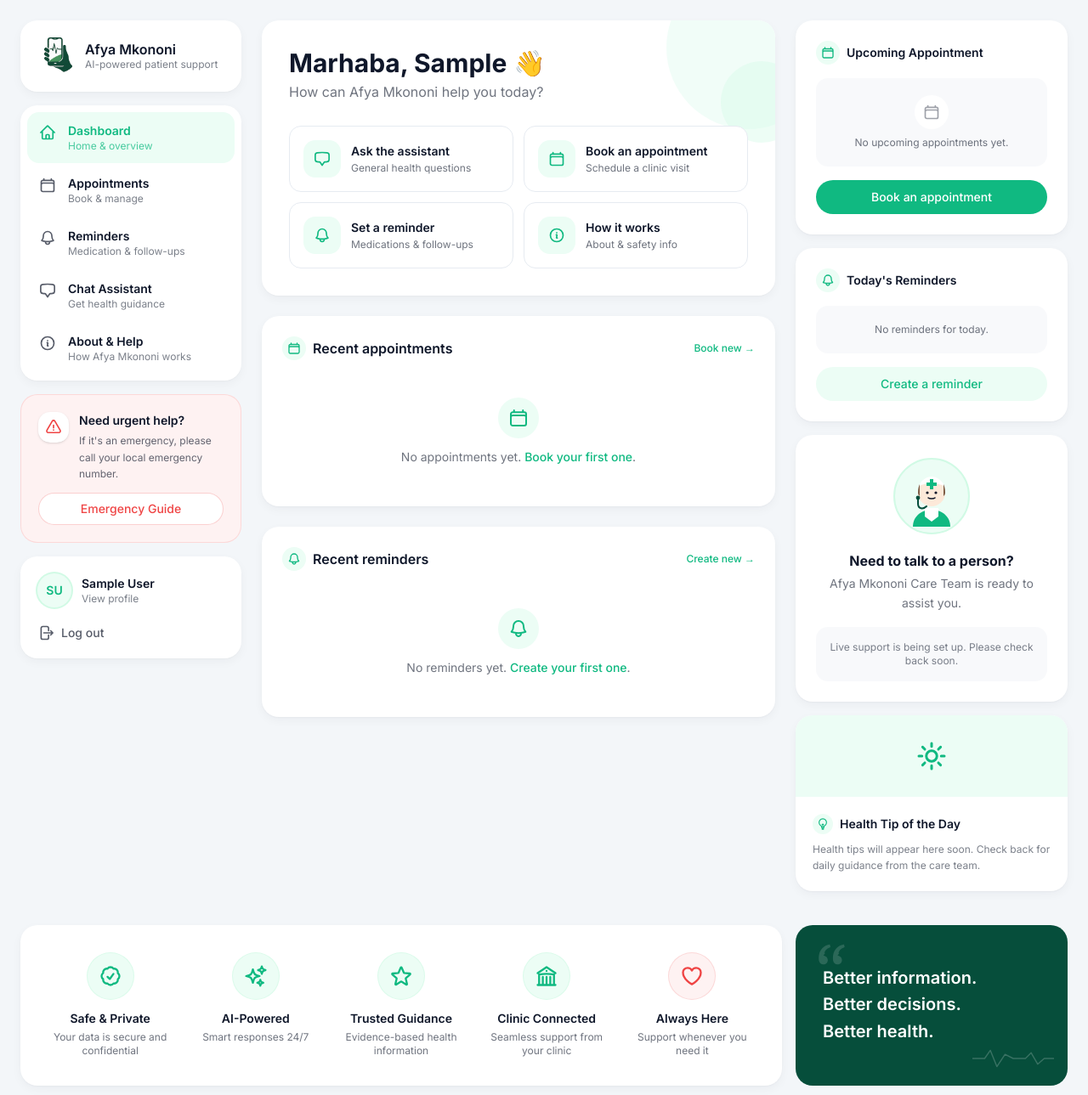
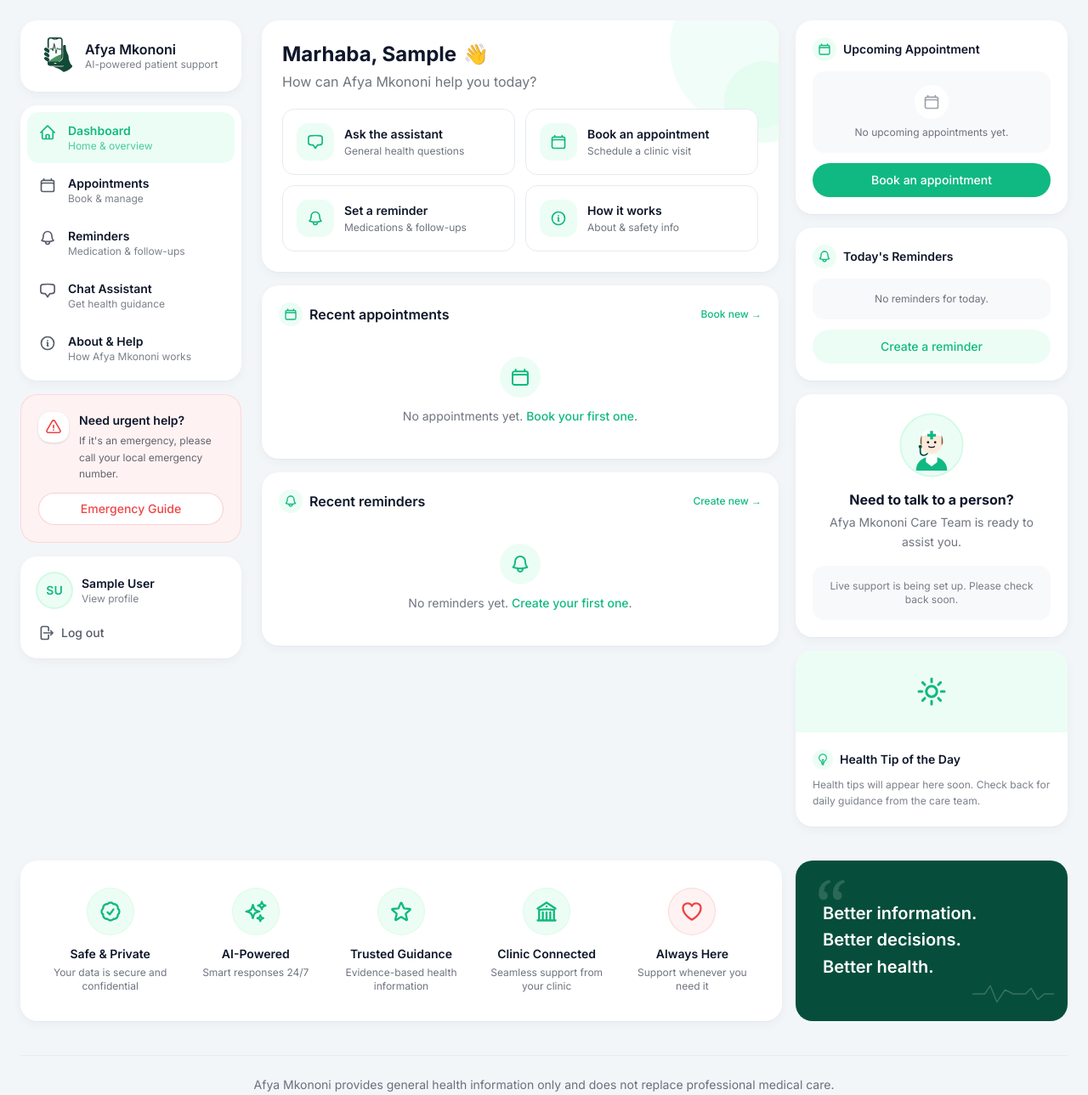
Before and after one commit to Naomi-cherono85/afya-mkononi, a Django app: page /app/ in a window 1280 px wide. Shown: the top 1289 px of the page at 85% size. Run offline with Django 5.2, Linux system fonts and the light colour scheme; the visitor is signed in with stand-in values (Sample User, id 1); data comes from the database, SQL or seed files in the repository; data that the repository does not hold is empty; some libraries are stand-ins or nearby versions.

Commit message:
changed the dashboard's scale

```diff
--- a/backend/apps/frontend/templates/frontend/pages/dashboard.html
+++ b/backend/apps/frontend/templates/frontend/pages/dashboard.html
@@ -3,22 +3,22 @@
 {% block title %}Dashboard — Afya Mkononi{% endblock %}
 
 {% block content %}
-<div class="grid xl:grid-cols-[1fr_320px] gap-6">
+<div class="grid xl:grid-cols-[1fr_320px] gap-5">
 
-    <section class="flex flex-col gap-6 min-w-0">
+    <section class="flex flex-col gap-4 min-w-0">
 
-        <div class="bg-background rounded-card shadow-card p-8 relative overflow-hidden">
+        <div class="bg-background rounded-card shadow-card p-6 relative overflow-hidden">
             <div class="absolute -top-16 -right-16 w-48 h-48 rounded-full bg-accent-soft/70"></div>
             <div class="absolute top-12 -right-8 w-24 h-24 rounded-full bg-accent-tint/40"></div>
 
             <div class="relative">
                 <div class="flex items-center gap-2 mb-1">
-                    <h1 class="text-3xl font-bold text-foreground">{{ greeting }}, {{ user.get_short_name|default:user.username }}</h1>
-                    <span class="text-3xl">👋</span>
+                    <h1 class="text-2xl font-bold text-foreground">{{ greeting }}, {{ user.get_short_name|default:user.username }}</h1>
+                    <span class="text-2xl">👋</span>
                 </div>
                 <p class="text-foreground/60">How can Afya Mkononi help you today?</p>
 
-                <div class="mt-7 grid sm:grid-cols-2 gap-3">
+                <div class="mt-5 grid sm:grid-cols-2 gap-3">
                     <a href="{% url 'frontend:chat' %}" class="flex items-center gap-3 p-4 rounded-soft border border-border bg-background hover:border-accent hover:bg-accent-soft/50 transition group">
                         <div class="w-11 h-11 rounded-soft bg-accent-soft group-hover:bg-accent-tint flex items-center justify-center shrink-0 transition">
                             <svg class="w-5 h-5 text-accent" fill="none" stroke="currentColor" stroke-width="2" viewBox="0 0 24 24"><path stroke-linecap="round" stroke-linejoin="round" d="M2.25 12.76c0 1.6 1.123 2.994 2.707 3.227 1.068.157 2.148.279 3.238.364.466.037.893.281 1.153.671L12 21l2.652-3.978c.26-.39.687-.634 1.153-.67 1.09-.086 2.17-.208 3.238-.365 1.584-.233 2.707-1.626 2.707-3.228V6.741c0-1.602-1.123-2.995-2.707-3.228A48.394 48.394 0 0 0 12 3c-2.392 0-4.744.175-7.043.513C3.373 3.746 2.25 5.14 2.25 6.741v6.018Z"/></svg>
@@ -62,8 +62,8 @@
             </div>
         </div>
 
-        <div class="bg-background rounded-card shadow-card p-6">
-            <div class="flex items-center justify-between mb-5">
+        <div class="bg-background rounded-card shadow-card p-5">
+            <div class="flex items-center justify-between mb-4">
                 <div class="flex items-center gap-2">
                     <div class="w-7 h-7 rounded-soft bg-accent-soft flex items-center justify-center">
                         <svg class="w-4 h-4 text-accent" fill="none" stroke="currentColor" stroke-width="2" viewBox="0 0 24 24"><path stroke-linecap="round" stroke-linejoin="round" d="M6.75 3v2.25M17.25 3v2.25M3 18.75V7.5a2.25 2.25 0 0 1 2.25-2.25h13.5A2.25 2.25 0 0 1 21 7.5v11.25m-18 0A2.25 2.25 0 0 0 5.25 21h13.5A2.25 2.25 0 0 0 21 18.75m-18 0v-7.5A2.25 2.25 0 0 1 5.25 9h13.5A2.25 2.25 0 0 1 21 11.25v7.5"/></svg>
@@ -100,7 +100,7 @@
                     {% endfor %}
                 </ul>
             {% else %}
-                <div class="text-center py-6">
+                <div class="text-center py-5">
                     <div class="w-12 h-12 mx-auto rounded-full bg-accent-soft flex items-center justify-center mb-3">
                         <svg class="w-6 h-6 text-accent" fill="none" stroke="currentColor" stroke-width="2" viewBox="0 0 24 24"><path stroke-linecap="round" stroke-linejoin="round" d="M6.75 3v2.25M17.25 3v2.25M3 18.75V7.5a2.25 2.25 0 0 1 2.25-2.25h13.5A2.25 2.25 0 0 1 21 7.5v11.25m-18 0A2.25 2.25 0 0 0 5.25 21h13.5A2.25 2.25 0 0 0 21 18.75m-18 0v-7.5A2.25 2.25 0 0 1 5.25 9h13.5A2.25 2.25 0 0 1 21 11.25v7.5"/></svg>
                     </div>
@@ -109,8 +109,8 @@
             {% endif %}
         </div>
 
-        <div class="bg-background rounded-card shadow-card p-6">
-            <div class="flex items-center justify-between mb-5">
+        <div class="bg-background rounded-card shadow-card p-5">
+            <div class="flex items-center justify-between mb-4">
                 <div class="flex items-center gap-2">
                     <div class="w-7 h-7 rounded-soft bg-accent-soft flex items-center justify-center">
                         <svg class="w-4 h-4 text-accent" fill="none" stroke="currentColor" stroke-width="2" viewBox="0 0 24 24"><path stroke-linecap="round" stroke-linejoin="round" d="M14.857 17.082a23.848 23.848 0 0 0 5.454-1.31A8.967 8.967 0 0 1 18 9.75V9A6 6 0 0 0 6 9v.75a8.967 8.967 0 0 1-2.312 6.022c1.733.64 3.56 1.085 5.455 1.31m5.714 0a24.255 24.255 0 0 1-5.714 0m5.714 0a3 3 0 1 1-5.714 0"/></svg>
@@ -145,7 +145,7 @@
                     {% endfor %}
                 </ul>
             {% else %}
-                <div class="text-center py-6">
+                <div class="text-center py-5">
                     <div class="w-12 h-12 mx-auto rounded-full bg-accent-soft flex items-center justify-center mb-3">
                         <svg class="w-6 h-6 text-accent" fill="none" stroke="currentColor" stroke-width="2" viewBox="0 0 24 24"><path stroke-linecap="round" stroke-linejoin="round" d="M14.857 17.082a23.848 23.848 0 0 0 5.454-1.31A8.967 8.967 0 0 1 18 9.75V9A6 6 0 0 0 6 9v.75a8.967 8.967 0 0 1-2.312 6.022c1.733.64 3.56 1.085 5.455 1.31m5.714 0a24.255 24.255 0 0 1-5.714 0m5.714 0a3 3 0 1 1-5.714 0"/></svg>
                     </div>
--- a/backend/apps/frontend/templates/frontend/partials/human_support_card.html
+++ b/backend/apps/frontend/templates/frontend/partials/human_support_card.html
@@ -1,9 +1,9 @@
 {# Human Support / WhatsApp card. Number comes from SiteSettings (admin-editable). #}
-<div class="bg-background rounded-card shadow-card p-6 hover:shadow-card-hover transition">
+<div class="bg-background rounded-card shadow-card p-5 hover:shadow-card-hover transition">
 
-    <div class="flex items-center justify-center mb-4">
+    <div class="flex items-center justify-center mb-3">
         {# Friendly nurse / support-agent illustration (inline SVG, brand colours). #}
-        <svg class="w-24 h-24" viewBox="0 0 96 96" fill="none" aria-hidden="true">
+        <svg class="w-20 h-20" viewBox="0 0 96 96" fill="none" aria-hidden="true">
             <circle cx="48" cy="48" r="44" fill="#ecfdf5"/>
             <circle cx="48" cy="48" r="44" stroke="#d1fae5" stroke-width="2"/>
             <!-- shoulders / uniform -->
--- a/backend/apps/frontend/templates/frontend/partials/sidebar_right.html
+++ b/backend/apps/frontend/templates/frontend/partials/sidebar_right.html
@@ -1,7 +1,7 @@
 <div class="flex flex-col gap-4">
 
-    <div class="bg-background rounded-card shadow-card p-6">
-        <div class="flex items-center gap-2 mb-4">
+    <div class="bg-background rounded-card shadow-card p-5">
+        <div class="flex items-center gap-2 mb-3">
             <div class="w-7 h-7 rounded-soft bg-accent-soft flex items-center justify-center">
                 <svg class="w-4 h-4 text-accent" fill="none" stroke="currentColor" stroke-width="2" viewBox="0 0 24 24">
                     <path stroke-linecap="round" stroke-linejoin="round" d="M6.75 3v2.25M17.25 3v2.25M3 18.75V7.5a2.25 2.25 0 0 1 2.25-2.25h13.5A2.25 2.25 0 0 1 21 7.5v11.25m-18 0A2.25 2.25 0 0 0 5.25 21h13.5A2.25 2.25 0 0 0 21 18.75m-18 0v-7.5A2.25 2.25 0 0 1 5.25 9h13.5A2.25 2.25 0 0 1 21 11.25v7.5"/>
@@ -29,7 +29,7 @@
                 Book another appointment
             </a>
         {% else %}
-            <div class="bg-muted/60 rounded-soft p-5 mb-4 text-center">
+            <div class="bg-muted/60 rounded-soft p-4 mb-3 text-center">
                 <div class="w-10 h-10 mx-auto rounded-full bg-background flex items-center justify-center mb-2">
                     <svg class="w-5 h-5 text-foreground/40" fill="none" stroke="currentColor" stroke-width="2" viewBox="0 0 24 24"><path stroke-linecap="round" stroke-linejoin="round" d="M6.75 3v2.25M17.25 3v2.25M3 18.75V7.5a2.25 2.25 0 0 1 2.25-2.25h13.5A2.25 2.25 0 0 1 21 7.5v11.25m-18 0A2.25 2.25 0 0 0 5.25 21h13.5A2.25 2.25 0 0 0 21 18.75m-18 0v-7.5A2.25 2.25 0 0 1 5.25 9h13.5A2.25 2.25 0 0 1 21 11.25v7.5"/></svg>
                 </div>
@@ -41,8 +41,8 @@
         {% endif %}
     </div>
 
-    <div class="bg-background rounded-card shadow-card p-6">
-        <div class="flex items-center gap-2 mb-4">
+    <div class="bg-background rounded-card shadow-card p-5">
+        <div class="flex items-center gap-2 mb-3">
             <div class="w-7 h-7 rounded-soft bg-accent-soft flex items-center justify-center">
                 <svg class="w-4 h-4 text-accent" fill="none" stroke="currentColor" stroke-width="2" viewBox="0 0 24 24">
                     <path stroke-linecap="round" stroke-linejoin="round" d="M14.857 17.082a23.848 23.848 0 0 0 5.454-1.31A8.967 8.967 0 0 1 18 9.75V9A6 6 0 0 0 6 9v.75a8.967 8.967 0 0 1-2.312 6.022c1.733.64 3.56 1.085 5.455 1.31m5.714 0a24.255 24.255 0 0 1-5.714 0m5.714 0a3 3 0 1 1-5.714 0"/>
@@ -74,7 +74,7 @@
                 {% endfor %}
             </ul>
         {% else %}
-            <div class="bg-muted/60 rounded-soft p-5 mb-4 text-center">
+            <div class="bg-muted/60 rounded-soft p-4 mb-3 text-center">
                 <p class="text-xs text-foreground/60">No reminders for today.</p>
             </div>
         {% endif %}
```
Also changed, not shown: backend/theme/static/css/dist/styles.css.
